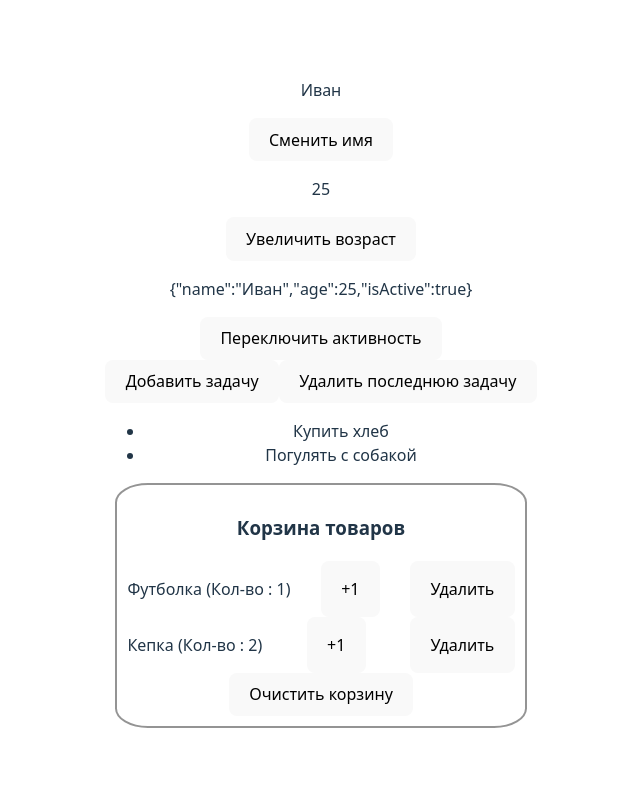
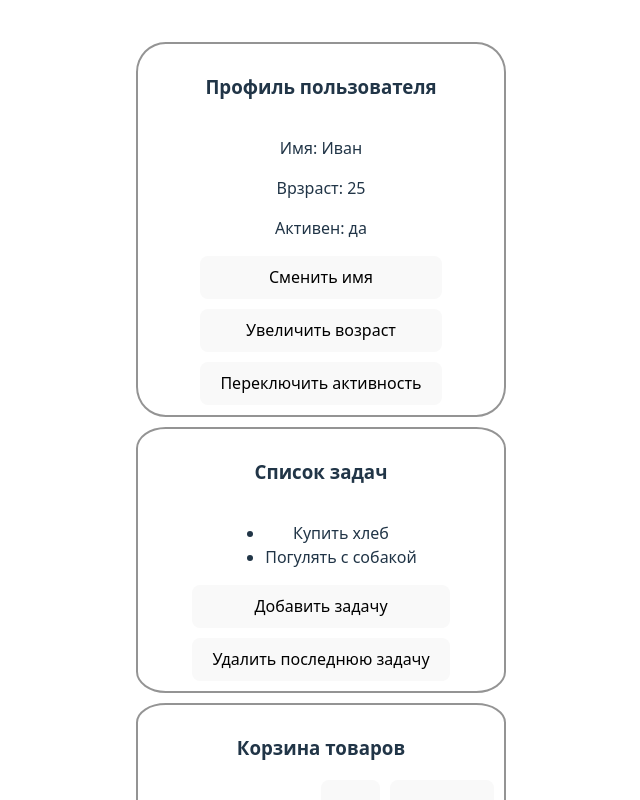
Before and after one commit to ViktoriaIvanova97/rrr-redev, a React (Vite) app: page / in a window 1280 px wide. Shown: the top 800 px of the page, without its empty margins (319-959 px from the left). Built offline with nearby package versions, Linux system fonts and the light colour scheme.

Commit message:
add style

```diff
--- a/src/BasketOfGoods.jsx
+++ b/src/BasketOfGoods.jsx
@@ -34,7 +34,11 @@ const BasketOfGoods = () => {
       {cart.map((el) => (
         <div
           key={el.id}
-          style={{ display: "flex", justifyContent: "space-between" }}
+          style={{
+            display: "flex",
+            justifyContent: "space-between",
+            gap: "10px",
+          }}
         >
           <p>
             {el.title} (Кол-во : {el.count})
--- a/src/TaskList.jsx
+++ b/src/TaskList.jsx
@@ -10,20 +10,32 @@ const TaskList = () => {
       setTasks((prev) => [...prev, newTask]);
     }
   };
-console.log(tasks);
+  console.log(tasks);
   const deleteTask = () => {
     setTasks((prev) => prev.filter((el, index) => index !== prev.length - 1));
   };
   return (
-    <>
-      <button onClick={addTask}>Добавить задачу</button>
-      <button onClick={deleteTask}>Удалить последнюю задачу</button>
+    <div
+      style={{
+        border: "2px solid #0000006b",
+        borderRadius: "8%",
+        padding: "10px",
+        margin: "10px",
+        display: "grid",
+        justifyItems: "center",
+      }}
+    >
+      <h3>Список задач</h3>
       <ul>
         {tasks.map((el) => (
           <li>{el}</li>
         ))}
       </ul>
-    </>
+      <div style={{ display: "grid", gap: "10px" }}>
+        <button onClick={addTask}>Добавить задачу</button>
+        <button onClick={deleteTask}>Удалить последнюю задачу</button>
+      </div>
+    </div>
   );
 };
 
--- a/src/UserProfile.jsx
+++ b/src/UserProfile.jsx
@@ -24,20 +24,28 @@ const UserProfile = () => {
   };
 
   return (
-    <>
+    <div
+      style={{
+        border: "2px solid #0000006b",
+        borderRadius: "8%",
+        padding: "10px",
+        margin: "10px",
+        display: "grid",
+        justifyItems: "center",
+      }}
+    >
+      <h3>Профиль пользователя</h3>
       <div>
-        <p>{user.name}</p>
+        <p>Имя: {user.name}</p>
+        <p>Врзраст: {user.age}</p>
+        <p>Активен: {user.isActive ? "да" : "нет"}</p>
+      </div>
+      <div style={{ display: "grid", gap: "10px" }}>
         <button onClick={changeName}>Сменить имя</button>
-      </div>
-      <div>
-        <p>{user.age}</p>
         <button onClick={changeAge}>Увеличить возраст</button>
-      </div>
-      <div>
-        <p>{JSON.stringify(user)}</p>
         <button onClick={changeActive}>Переключить активность</button>
       </div>
-    </>
+    </div>
   );
 };
 
```
